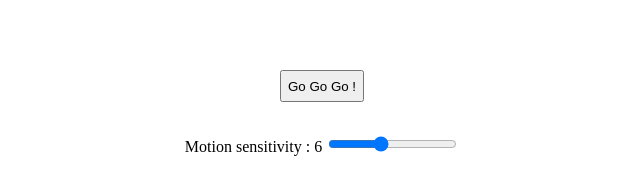
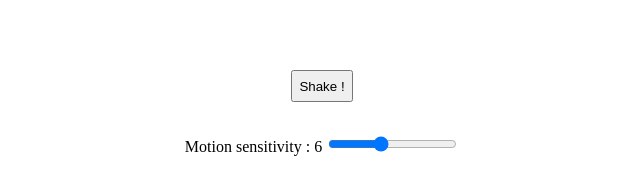
Before and after one commit to alexandrepeclat/cs-footsteps-accel, a plain HTML site: page index.html in a window 1280 px wide. Both pictures are taken after a click on the button "Go Go Go !". Shown: the part 287-482 px from the top of the page, 318-958 px from the left. Drawn offline with Linux system fonts and the light colour scheme.

Commit message:
Update index.html

```diff
--- a/index.html
+++ b/index.html
@@ -60,6 +60,7 @@
         isListening = true;
       }
       playRandomSound();
+      startButton.innerText="Shake !";
     });
 
     // Sensitivity slider
```
